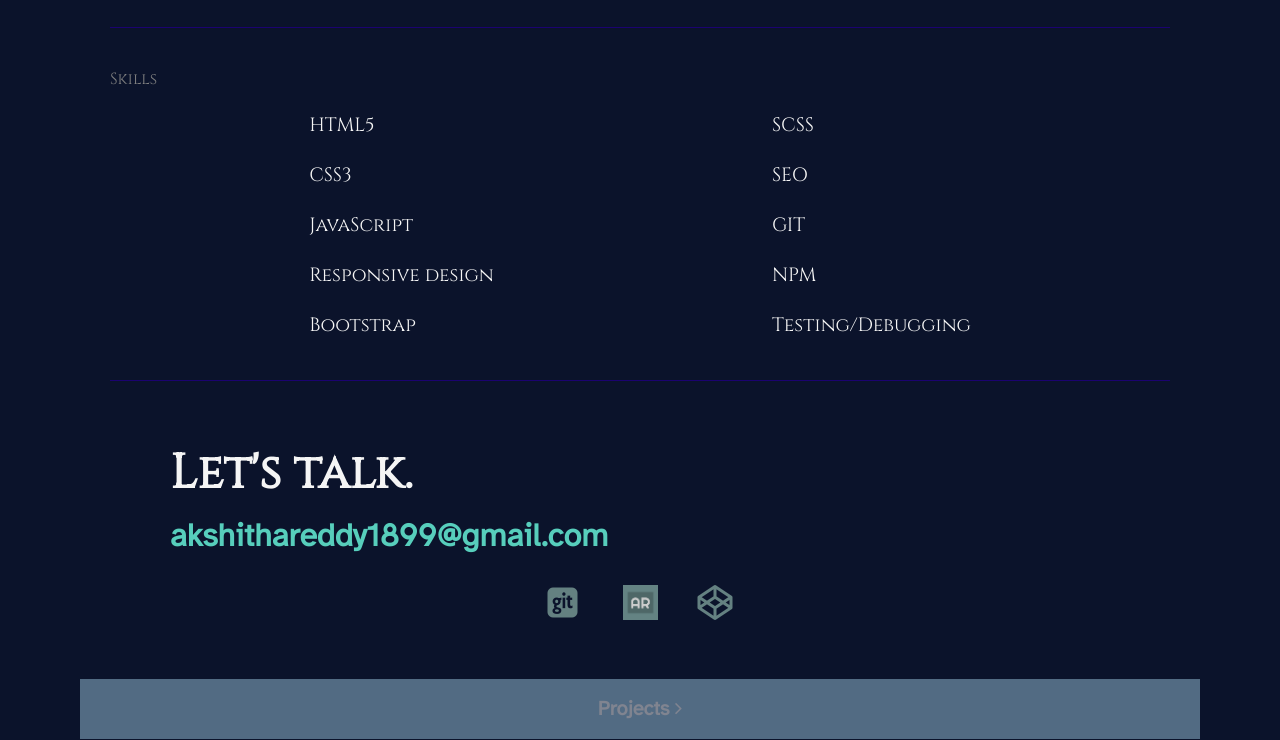
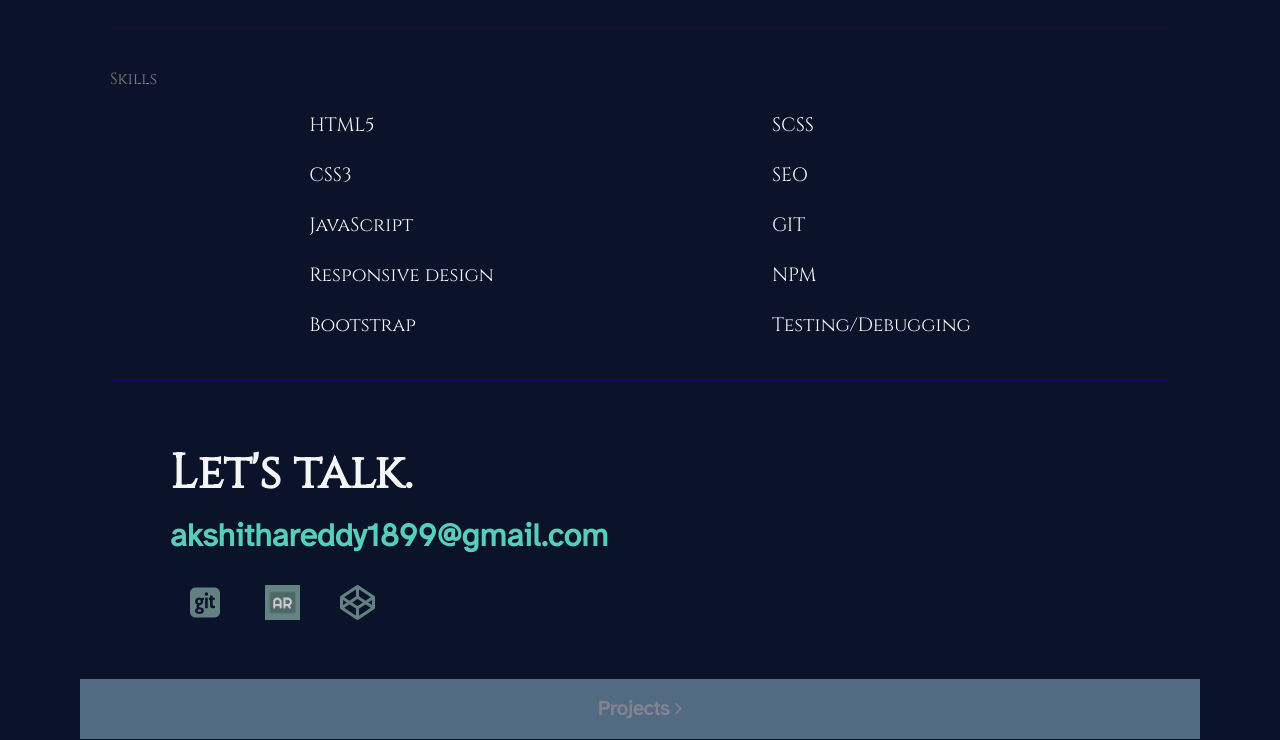
Before and after one commit to AkshithaReddy1899/Project-showcase, a website: page index.html in a window 1280 px wide. Shown: the part 1482-2222 px from the top of the page. Drawn offline with nearby package versions, Linux system fonts and the light colour scheme; a web font is replaced by a local one.

Commit message:
Update style.css

```diff
--- a/src/style.css
+++ b/src/style.css
@@ -442,6 +442,7 @@ footer:hover {
   }
 
   .icon__list {
-    justify-content: center;
+    justify-content: start;
+    align-items: flex-start;
   }
 }/*# sourceMappingURL=style.css.map */
```
